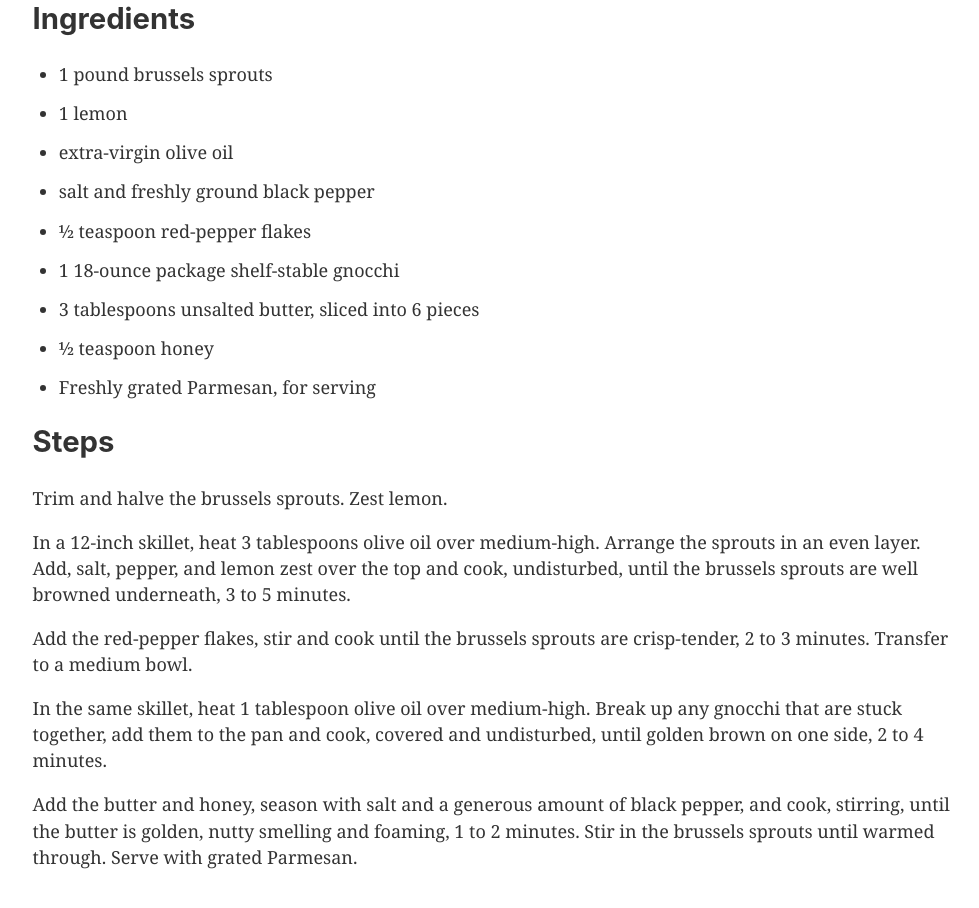
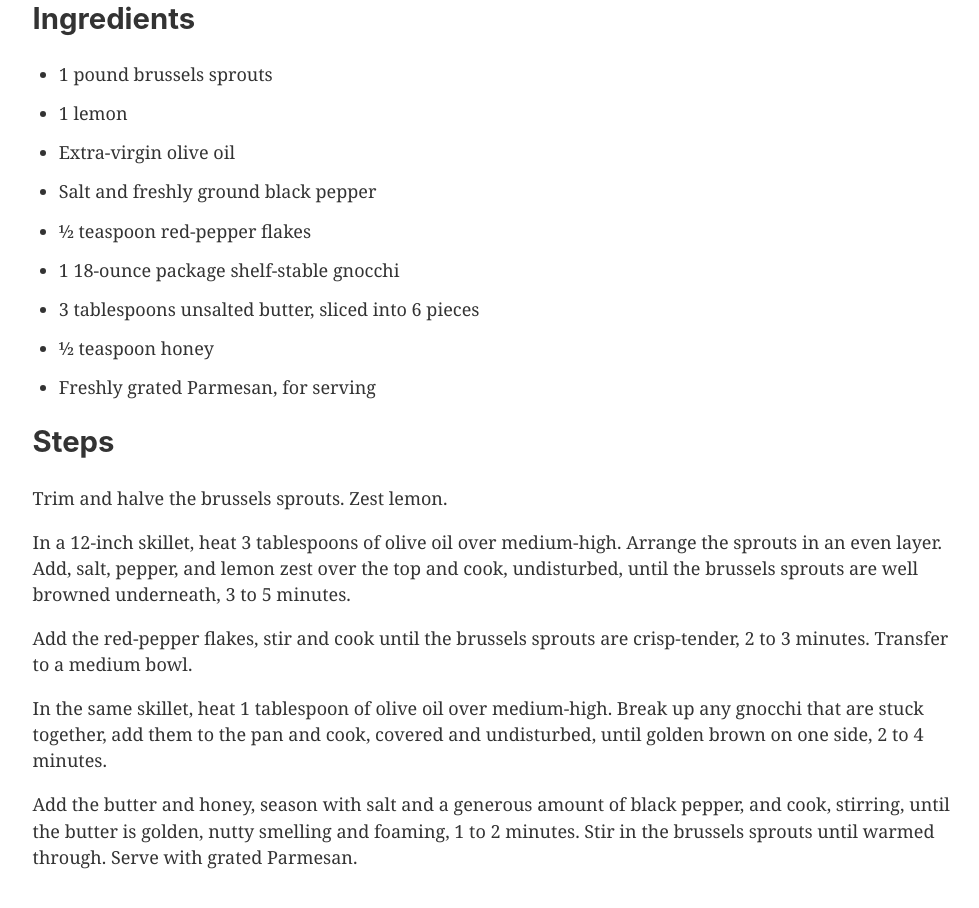
Before and after one commit to byteme980/recipes-md, a Gatsby site: page /recipes/gnocchi-with-brussels-sprouts in a window 1280 px wide. Shown: the part 864-1772 px from the top of the page, without its empty margins (147-1126 px from the left). Built offline with nearby package versions, Linux system fonts and the light colour scheme; Gatsby itself is replaced by a stand-in of ours.

Commit message:
Apply suggestions from code review
Co-authored-by: Kim Strauch <byteme980@gmail.com>

```diff
--- a/src/markdown-pages/gnocchi-with-brussels-sprouts.md
+++ b/src/markdown-pages/gnocchi-with-brussels-sprouts.md
@@ -18,8 +18,8 @@ Source: [NYT Cooking](https://cooking.nytimes.com/recipes/1020453-crisp-gnocchi-
 
 - 1 pound brussels sprouts
 - 1 lemon
-- extra-virgin olive oil
-- salt and freshly ground black pepper
+- Extra-virgin olive oil
+- Salt and freshly ground black pepper
 - ½ teaspoon red-pepper flakes
 - 1 18-ounce package shelf-stable gnocchi
 - 3 tablespoons unsalted butter, sliced into 6 pieces
@@ -30,10 +30,10 @@ Source: [NYT Cooking](https://cooking.nytimes.com/recipes/1020453-crisp-gnocchi-
 
 Trim and halve the brussels sprouts. Zest lemon.
 
-In a 12-inch skillet, heat 3 tablespoons olive oil over medium-high. Arrange the sprouts in an even layer. Add, salt, pepper, and lemon zest over the top and cook, undisturbed, until the brussels sprouts are well browned underneath, 3 to 5 minutes.
+In a 12-inch skillet, heat 3 tablespoons of olive oil over medium-high. Arrange the sprouts in an even layer. Add, salt, pepper, and lemon zest over the top and cook, undisturbed, until the brussels sprouts are well browned underneath, 3 to 5 minutes.
 
 Add the red-pepper flakes, stir and cook until the brussels sprouts are crisp-tender, 2 to 3 minutes. Transfer to a medium bowl.
 
-In the same skillet, heat 1 tablespoon olive oil over medium-high. Break up any gnocchi that are stuck together, add them to the pan and cook, covered and undisturbed, until golden brown on one side, 2 to 4 minutes.
+In the same skillet, heat 1 tablespoon of olive oil over medium-high. Break up any gnocchi that are stuck together, add them to the pan and cook, covered and undisturbed, until golden brown on one side, 2 to 4 minutes.
 
 Add the butter and honey, season with salt and a generous amount of black pepper, and cook, stirring, until the butter is golden, nutty smelling and foaming, 1 to 2 minutes. Stir in the brussels sprouts until warmed through. Serve with grated Parmesan.
```
